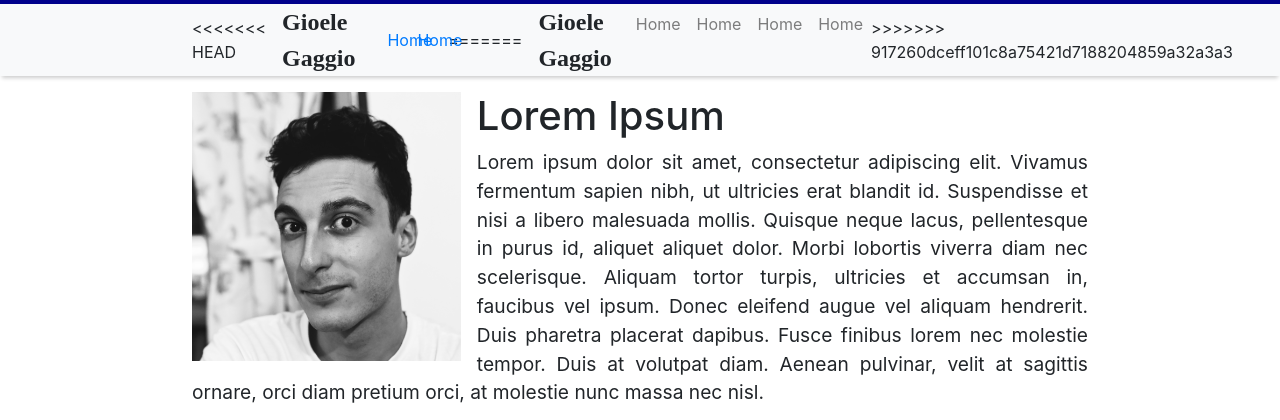
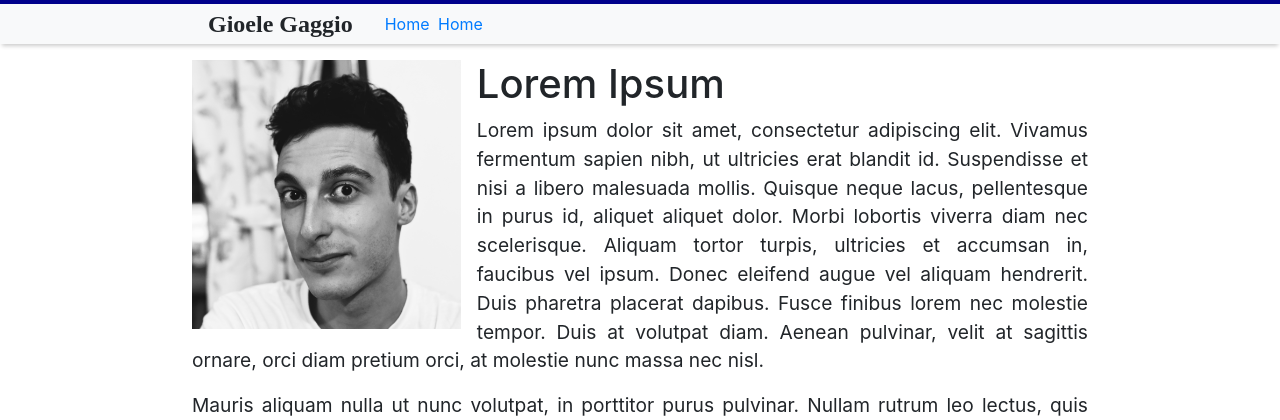
Before and after one commit to giocasin/gioelegaggio.it, a Django app: page / in a window 1280 px wide. Shown: the top 420 px of the page. Run offline with Django 3.2, Linux system fonts and the light colour scheme; data comes from the database, SQL or seed files in the repository; some libraries are stand-ins or nearby versions.

Commit message:
Update navbar.html

```diff
--- a/templates/blog/navbar.html
+++ b/templates/blog/navbar.html
@@ -1,5 +1,4 @@
 <nav class="navbar navbar-expand-lg navbar-light bg-light navbar-styled">
-<<<<<<< HEAD
         <span class="navbar-title">Gioele Gaggio</span>
         <div class="row">
             <div class="col-sm-3">
@@ -9,21 +8,4 @@
                 <a class="nav-link" href="#">Home</a>
             </div>
         </div>
-=======
-    <ul class="navbar-nav mr-auto">
-        <span class="navbar-title">Gioele Gaggio</span>
-        <li class="nav-item">
-            <a class="nav-link" href="#">Home</a>
-        </li>
-        <li class="nav-item">
-            <a class="nav-link" href="#">Home</a>
-        </li>
-        <li class="nav-item">
-            <a class="nav-link" href="#">Home</a>
-        </li>
-        <li class="nav-item">
-            <a class="nav-link" href="#">Home</a>
-        </li>
-    </ul>
->>>>>>> 917260dceff101c8a75421d7188204859a32a3a3
 </nav>
```
